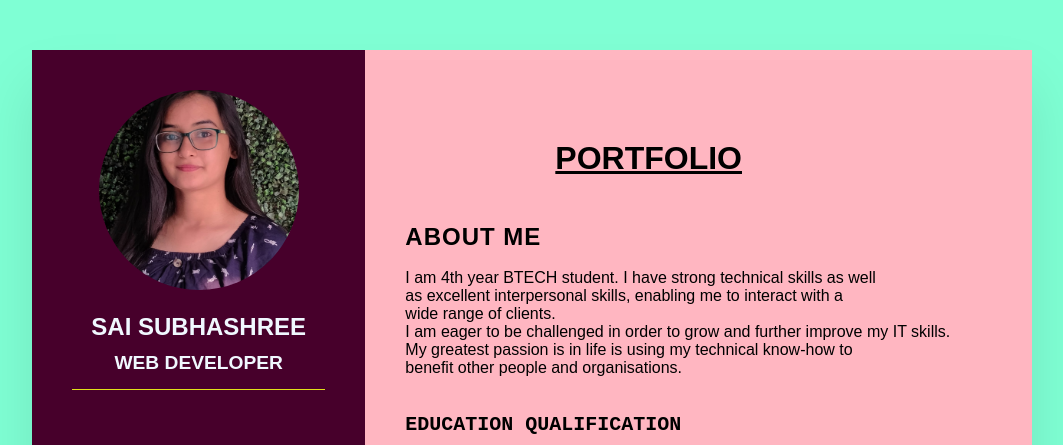
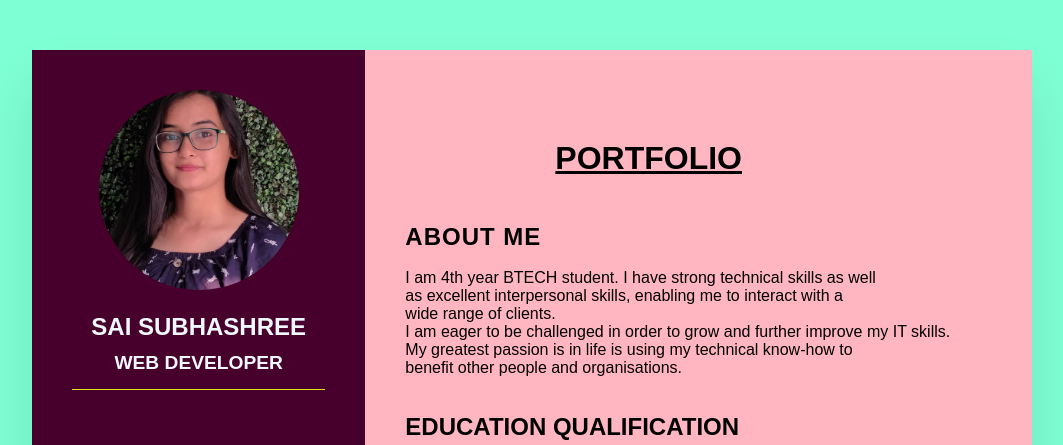
Before and after one commit to Saidalal/resume, a plain HTML site: page index.html in a window 1280 px wide. Shown: the top 445 px of the page, without its empty margins (108-1171 px from the left). Drawn offline with Linux system fonts and the light colour scheme; a web font is replaced by a local one.

Commit message:
Update style.css

```diff
--- a/style.css
+++ b/style.css
@@ -140,8 +140,3 @@ body
      letter-spacing: 1px;
      margin-top: 10px;
  }
- .study .read
- {
-     font-family: monospace;
-     font-size: 20px;
- }
```
